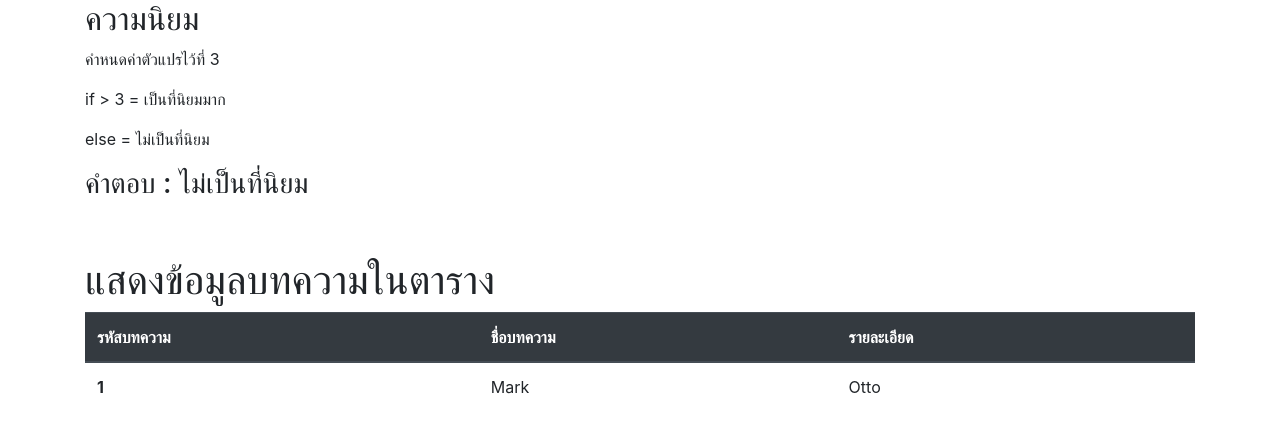
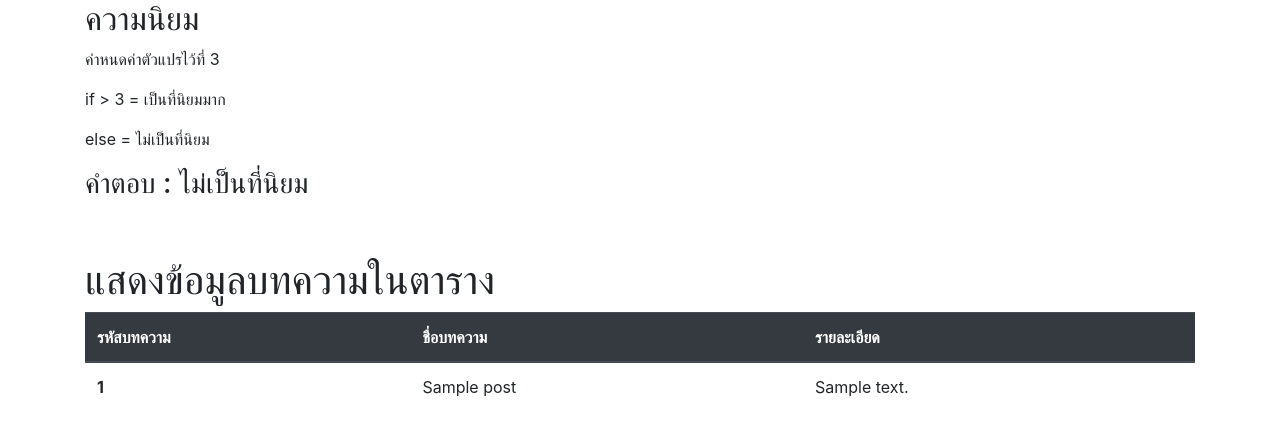
Before and after one commit to Alogenesis/Django-Project, a Django app: page / in a window 1280 px wide. Shown: the part 307-743 px from the top of the page. Run offline with Django 3.2, Linux system fonts and the light colour scheme; tables that the repository leaves empty hold one stand-in row (values such as "Sample post"); some libraries are stand-ins or nearby versions.

Commit message:
Add Query Data insert to table

```diff
--- a/mysite/mysite/urls.py
+++ b/mysite/mysite/urls.py
@@ -23,7 +23,9 @@ urlpatterns = [
     path('polls/', include('polls.urls')),
     path('admin/', admin.site.urls),
     path('',views.home_page_html),
+    #path('',views.queryData),  ไม่สามารถใส่ path 2 อันในหน้าเดียวได้
     path('page1',views.page1),
     path('createForm',views.createForm),
     path('addForm',views.addBlog),
+
 ]
--- a/mysite/polls/views.py
+++ b/mysite/polls/views.py
@@ -1,5 +1,6 @@
 from django.shortcuts import render
 from django.http import HttpResponse
+from .models import Post
 
 
 # Create your views here.
@@ -12,11 +13,15 @@ def hello(request):
 def home_page_html(request):
     tags = ['น้ำตก','ธรรมชาติ','ทะเล','ป่าดงดิบ']
     rating = 3
+    #Query Daya
+    data = Post.objects.all()
     return render(request,'index.html',
     {'name':'Object ข้อมูล ที่โยนเข้าหน้าเว็บ',
      'auther':'Winai Nob',
      'tags':tags,
      'rating':rating,
+     #Query Data
+     'post':data,
      })
 
 def page1(request):
@@ -29,3 +34,9 @@ def addBlog(request):
     name = request.POST['name']
     description = request.POST['description']
     return render(request,'result.html',{'name':name,'description':description})
+
+#ลองสร้าง def query แต่มันใช้ไม่ได้ เลยเอาข้อมูลในนี้ไปใส่ใน ฟังก์ชั่น index page แล้ว
+def queryData(reqeust):
+    #Query Data From Model
+    data = Post.objects.all()
+    return render(reqeust,'index.html',{'post':data})
--- a/mysite/templates/index.html
+++ b/mysite/templates/index.html
@@ -35,11 +35,14 @@
     </tr>
   </thead>
   <tbody>
+  {% for i in post %}
+  <!-- i คือ ตัวนับ post คือ ชื่อไฟล์ใน my sql -->
     <tr>
-      <th scope="row">1</th>
-      <td>Mark</td>
-      <td>Otto</td>
+      <th scope="row">{{i.id}}</th>
+      <td>{{i.name}}</td>
+      <td>{{i.desc}}</td>
     </tr>
+  {% endfor %}
   </tbody>
 </table>
 
```
